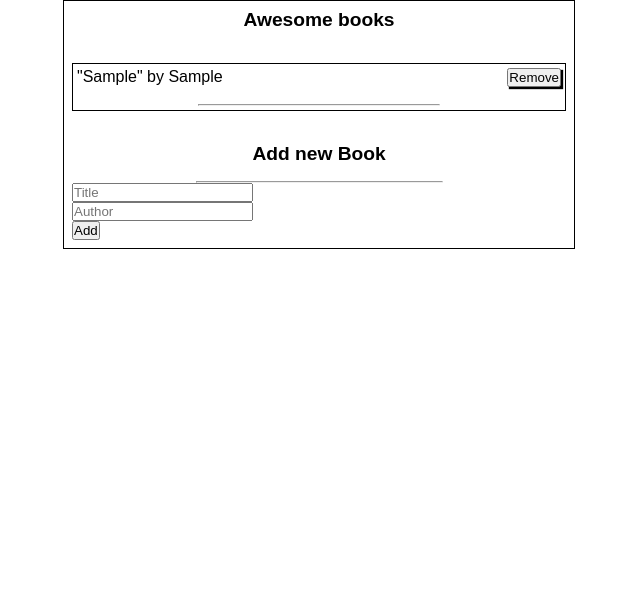
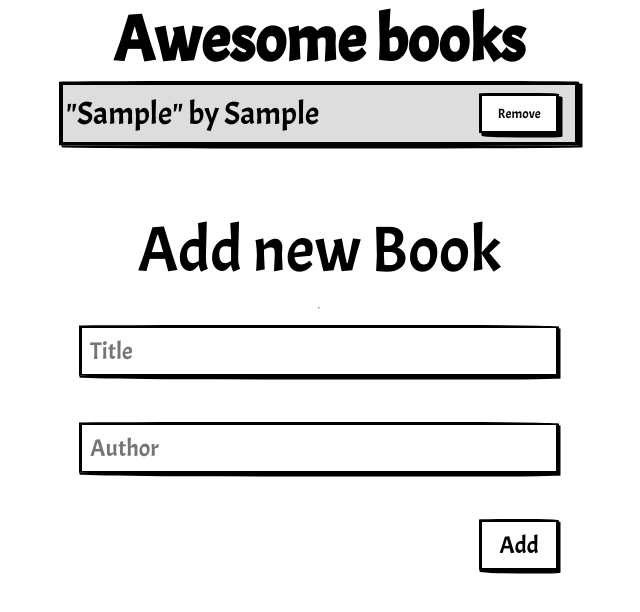
Before and after one commit to mukhammadrizooff/Awesome-books, a website: page index.html in a window 1280 px wide. Both pictures are taken after typing "Sample", "Sample" into the empty fields and a click on the input "Add". Shown: the whole page, without its empty margins (321-961 px from the left). Drawn offline with Linux system fonts and the light colour scheme; a web font is replaced by a local one.

Commit message:
Modify styling

```diff
--- a/index.html
+++ b/index.html
@@ -13,20 +13,18 @@
   </head>
   <body>
     <section class="main-conatainer">
-      <h1>Awesome books</h1>
-      <div class="conatainer-ul">
+      <div class="conatainer-ul"></div>
+        <h1 class="paragraph">Awesome books</h1>
         <ul id="listBooks"></ul>
       </div>
+
       <div class="conatainer-form">
-
         <p class="paragraph">Add new Book</p>
         <hr>
         <form class="formContainer" id="formId">
-          <div class="inputCont">
             <input type="text" placeholder="Title" required id="title" /> <br />
             <input type="text" placeholder="Author" required id="author" /> <br />
             <input id="submit" type="submit" value="Add" class="add-btn" />
-          </div>
         </form>
       </div>
     </section>
--- a/script.js
+++ b/script.js
@@ -19,10 +19,11 @@ class displayBook {
     const listItem = document.createElement('li');
 
     listItem.innerHTML = `
+    <li class='values'>
     <span>"${book.title}" by ${book.author}</span>
     <button type='button' id='${book.id}' class='remove-btn'>Remove</button>
-    <br /><br />
-    <hr />`;
+    <!-- <br /><br />
+    <hr /> -->`;
 
     elementList.appendChild(listItem);
   }
--- a/style.css
+++ b/style.css
@@ -1,61 +1,102 @@
+@import url('https://fonts.googleapis.com/css2?family=Acme&display=swap');
+
 * {
-  font-family: Arial, Helvetica, sans-serif;
+  font-family: 'Acme', sans-serif;
   margin: 0;
   padding: 0;
   box-sizing: border-box;
 }
 
+body {
+  font-size: 62.5%;
+}
+
 .main-conatainer {
   display: flex;
   flex-direction: column;
-  gap: 2rem;
-  width: 40%;
-  margin-left: auto;
-  margin-right: auto;
-  border: thin solid #000;
-  padding: 0.5rem;
+  align-items: center;
 }
 
-h1 {
-  font-size: 1.2rem;
-  text-align: center;
+.container-ul {
+  display: flex;
+  flex-direction: column;
+  gap: 1rem;
+  align-items: center;
+  padding: 4rem;
 }
 
-.conatainer-ul {
-  border: thin solid #000;
-  padding: 0.25rem;
+.paragraph {
+  font-size: 4rem;
 }
 
-.listBooks,
-ul {
-  list-style-type: none;
+#listBooks {
+  list-style: none;
+  display: flex;
+  flex-direction: column;
+  border: black solid 0.3rem;
+  border-radius: 40% 26% 46% 47% / 1% 1% 1% 1%;
+  box-shadow: 3px 2px 0.5px 0.5px #000;
 }
 
-ul li {
-  display: inline;
-  width: 100%;
+.values {
+  font-size: 2rem;
+  display: flex;
+  gap: 10rem;
+  justify-content: space-between;
+  padding: 0.5rem;
+  padding-left: 0.2rem;
+  padding-right: 1rem;
 }
 
-span {
-  top: 50%;
+li:nth-child(odd) {
+  background-color: #ddd;
 }
 
 .remove-btn {
-  padding: 0;
-  width: max-content;
-  float: right;
-  box-shadow: 2px 2px 1px 0 rgba(0, 0, 0, 1);
+  width: 5rem;
+  background: #fff;
+  border-radius: 40% 26% 17% 47% / 1% 3% 1% 3%;
+  border: black solid 0.2rem;
+  box-shadow: 3px 3px 0.5px 0.5px #000;
 }
 
-.paragraph {
-  font-weight: 600;
-  font-size: 1.2rem;
-  text-align: center;
-  padding-bottom: 1rem;
+.remove-btn:hover {
+  transform: scale(1.1);
 }
 
-hr {
-  width: 50%;
-  margin-left: auto;
-  margin-right: auto;
+.conatainer-form {
+  display: flex;
+  flex-direction: column;
+  gap: 1rem;
+  align-items: center;
+  padding: 4rem;
 }
+
+.formContainer {
+  display: flex;
+  flex-direction: column;
+  gap: 1rem;
+}
+
+input {
+  width: 30rem;
+  padding: 0.5rem;
+  font-size: 1.5rem;
+  border: black solid 0.2rem;
+  border-radius: 40% 26% 17% 47% / 1% 3% 1% 3%;
+  box-shadow: 1px 2px 0.5px 0.5px #000;
+}
+
+::placeholder {
+  font-family: 'Acme', cursive;
+}
+
+#submit {
+  width: 5rem;
+  margin-left: 25rem;
+  background: #fff;
+}
+
+#submit:hover {
+  transform: scale(1.1);
+}
```
